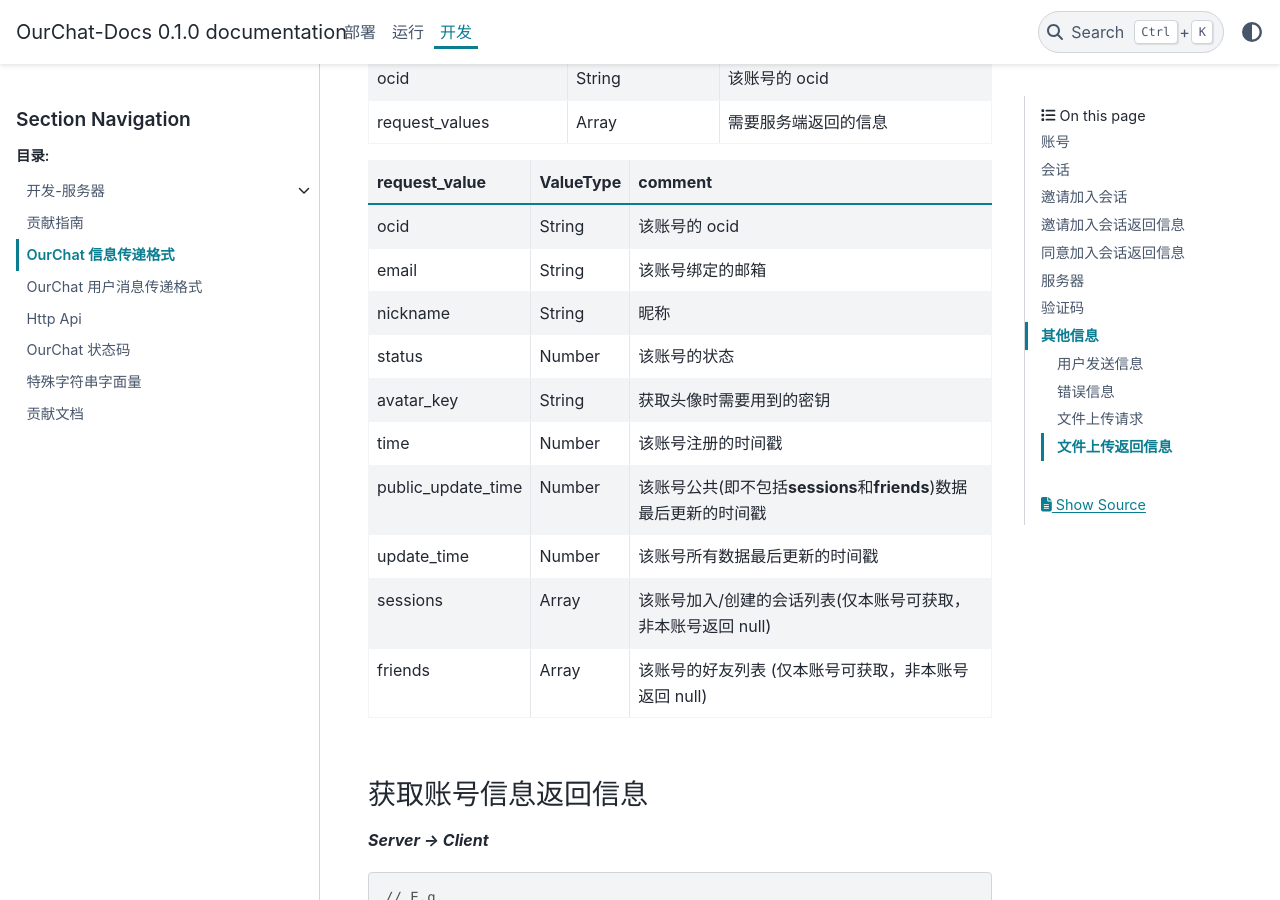
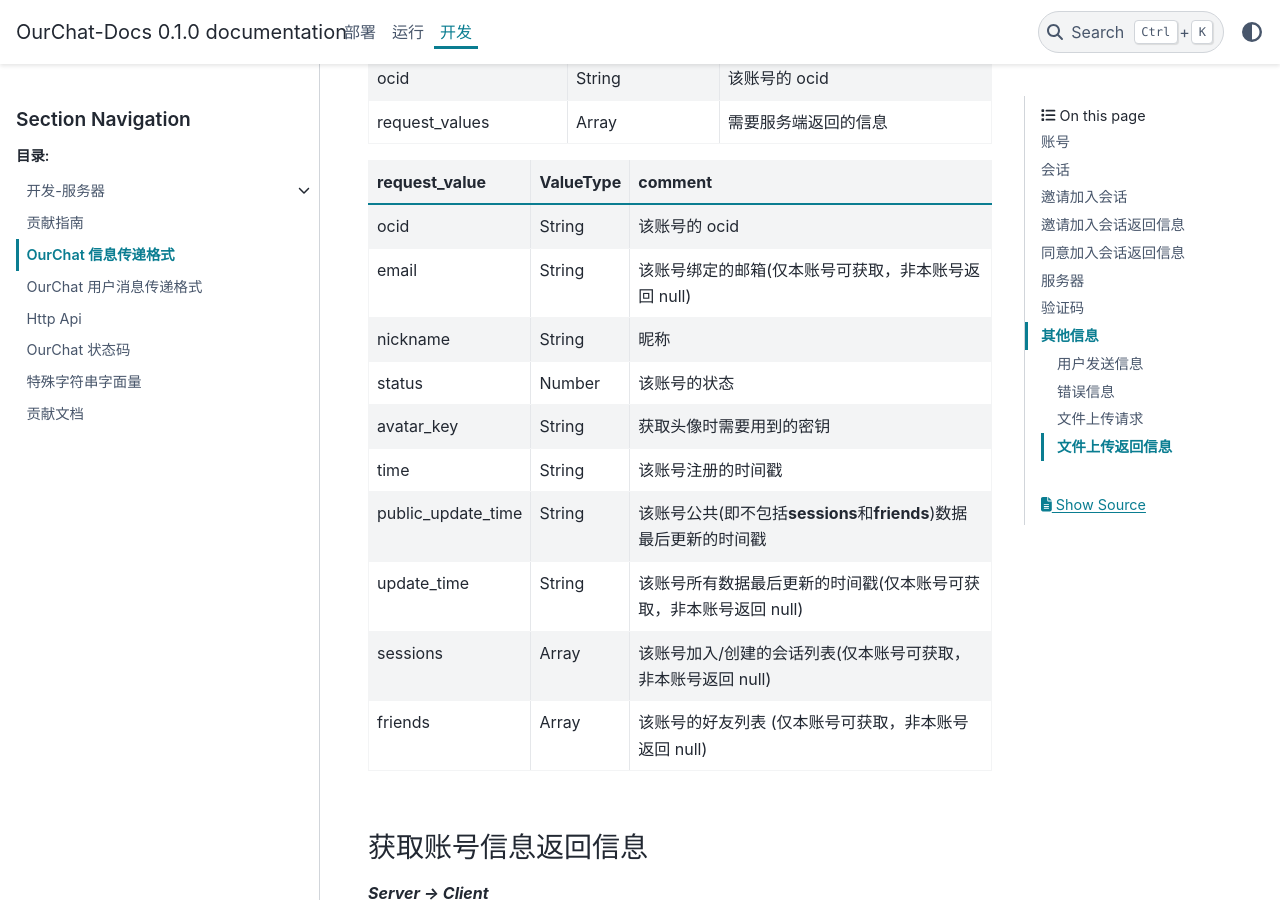
Before and after one commit to SkyUOI/OurChat-Docs, a Sphinx documentation site: the page built from docs/source/docs/development/msg_json.md, in a window 1280 px wide and 900 px high, scrolled down 2510 px. Built offline with Sphinx 7.4.7 and the PyData theme 0.15.4, drawn with Linux system fonts in a browser that asks for light colours; some of the changed text lies outside the part shown.

Commit message:
update timestamp

````diff
--- a/docs/source/docs/development/msg_json.md
+++ b/docs/source/docs/development/msg_json.md
@@ -103,13 +103,13 @@
 | request_value      | ValueType | comment                                                           |
 | :----------------- | :-------- | :---------------------------------------------------------------- |
 | ocid               | String    | 该账号的 ocid                                                     |
-| email              | String    | 该账号绑定的邮箱                                                  |
+| email              | String    | 该账号绑定的邮箱(仅本账号可获取，非本账号返回 null)               |
 | nickname           | String    | 昵称                                                              |
 | status             | Number    | 该账号的状态                                                      |
 | avatar_key         | String    | 获取头像时需要用到的密钥                                          |
-| time               | Number    | 该账号注册的时间戳                                                |
-| public_update_time | Number    | 该账号公共(即不包括**sessions**和**friends**)数据最后更新的时间戳 |
-| update_time        | Number    | 该账号所有数据最后更新的时间戳                                    |
+| time               | String    | 该账号注册的时间戳                                                |
+| public_update_time | String    | 该账号公共(即不包括**sessions**和**friends**)数据最后更新的时间戳 |
+| update_time        | String    | 该账号所有数据最后更新的时间戳(仅本账号可获取，非本账号返回 null) |
 | sessions           | Array     | 该账号加入/创建的会话列表(仅本账号可获取，非本账号返回 null)      |
 | friends            | Array     | 该账号的好友列表 (仅本账号可获取，非本账号返回 null)              |
 
@@ -237,8 +237,8 @@
 | session_id    | String    | 该会话的 ID                |
 | name          | String    | 会话名称                   |
 | avatar_key    | String    | 获取头像时需要用到的密钥   |
-| time          | Number    | 该会话创建的时间戳         |
-| update_time   | Number    | 该会话数据最后更新的时间戳 |
+| time          | String    | 该会话创建的时间戳         |
+| update_time   | String    | 该会话数据最后更新的时间戳 |
 | members       | Array     | 该会话的成员列表           |
 | owner         | Array     | 该会话拥有者的 ocid        |
 
@@ -294,11 +294,11 @@
 }
 ```
 
-| key        | ValueType | comment                                         |
-| :--------- | :-------- | :---------------------------------------------- |
-| avatar_key | String    | 获取头像时需要用到的密钥 |
-| name       | String    | 会话名称,可选(如不填写使用默认名称)             |
-| members    | Array     | 会话成员                                        |
+| key        | ValueType | comment                             |
+| :--------- | :-------- | :---------------------------------- |
+| avatar_key | String    | 获取头像时需要用到的密钥            |
+| name       | String    | 会话名称,可选(如不填写使用默认名称) |
+| members    | Array     | 会话成员                            |
 
 ### 新建会话返回信息
 
@@ -337,7 +337,7 @@
 | session_id       | String    | 会话 id    |
 | inviter_id       | String    | 邀请者 id  |
 | message          | String    | 留言       |
-| expire_timestamp | Number    | 失效时间戳 |
+| expire_timestamp | String    | 失效时间戳 |
 
 ## 邀请加入会话返回信息
 
@@ -480,7 +480,7 @@
 
 | key        | ValueType | comment                                                      |
 | :--------- | :-------- | :----------------------------------------------------------- |
-| time       | Number    | 发消息的时间戳                                               |
+| time       | String    | 发消息的时间戳                                               |
 | msg_id     | Number    | message 的 ID，唯一 **(注意：传输给服务器时无此字段)**       |
 | sender     | Object    | 发送者的相关数据                                             |
 | ocid       | String    | 发送者的 ocid                                                |
````
Also changed, not shown: other parts of docs/source/docs/development/msg_json.md (+2 -2 lines), docs/source/docs/development/http_api.md (+2 -0 lines), 1 other file.
